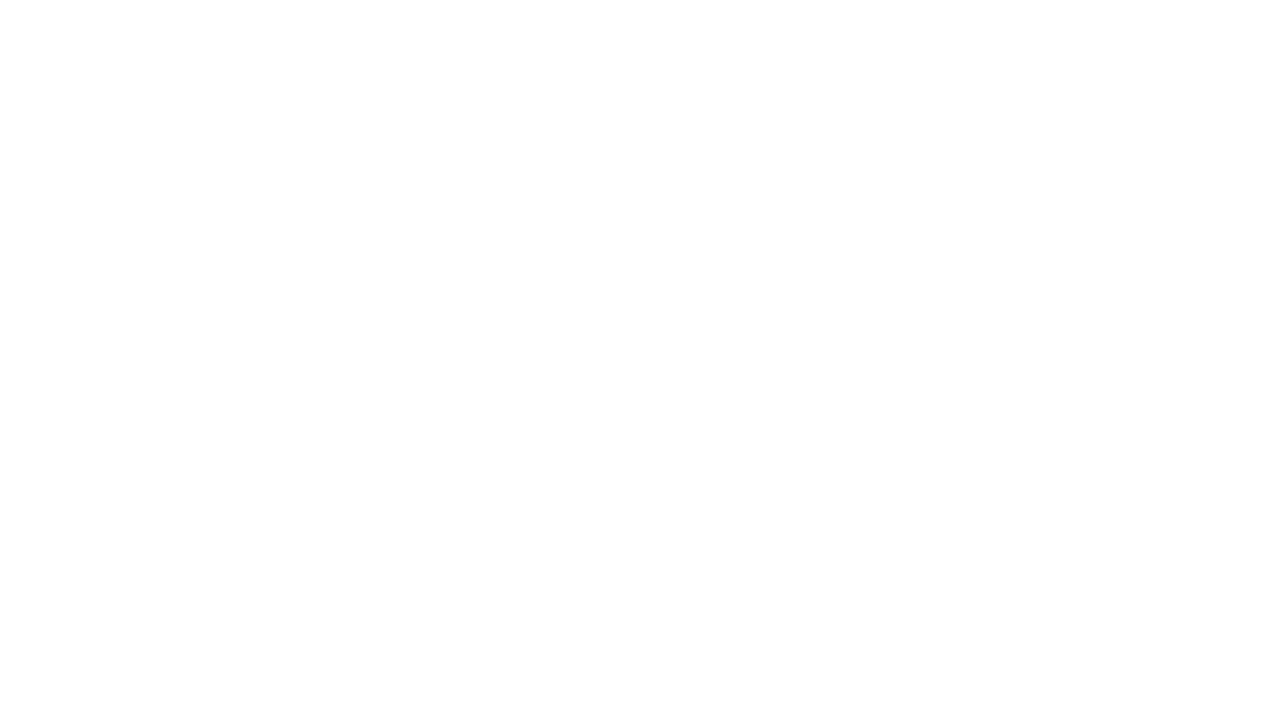
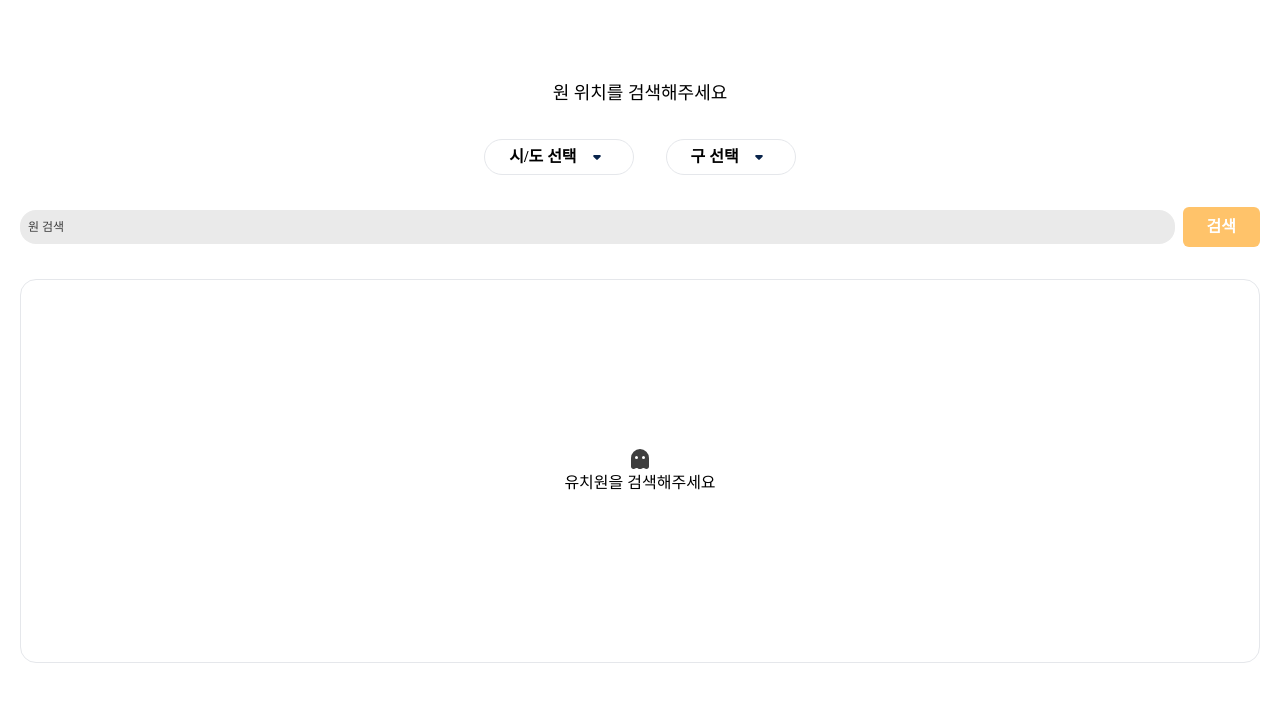
Before and after one commit to allkong/KidWe, a React (Vite) app in the folder front-end/: page /register/kindergarten/search in a window 1280 px wide. Before the commit this address had no page. Shown: the top 702 px of the page. Built offline with nearby package versions, Linux system fonts and the light colour scheme; a web font is replaced by a local one.

Commit message:
feat : KindergartenSearch page, KindergartenItem component 구현
- molecules : Item/KindergartenItem
- pages : sign-up/KindergartenSearch

```diff
--- a/front-end/src/App.tsx
+++ b/front-end/src/App.tsx
@@ -4,10 +4,11 @@ import Home from '@/pages/Home';
 import AttentdanceManagement from '@/pages/attendance/AttendanceManagement';
 import KindergartenManagement from '@/pages/KindergartenManagement';
 import LoginMain from '@/pages/login/LoginMain';
-import SignUpMain from '@/pages/sign-up/SignUpMain';
+import RoleSelect from '@/pages/sign-up/RoleSelect';
 import Register from '@/pages/sign-up/Register';
-import RegisterKindergarden from '@/pages/sign-up/RegisterKindergarden';
+import RegisterKindergarten from '@/pages/sign-up/RegisterKindergarten';
 import RegisterCompleted from '@/pages/sign-up/RegisterCompleted';
+import KindergartenSearch from '@/pages/sign-up/KindergartenSearch';
 const App: React.FC = () => {
   return (
     <div>
@@ -16,12 +17,16 @@ const App: React.FC = () => {
         <Routes>
           <Route path="/" element={<Home />}></Route>
           <Route path="/attendance" element={<AttentdanceManagement />}></Route>
-          <Route path="/signup" element={<SignUpMain />}></Route>
+          <Route path="/signup" element={<RoleSelect />}></Route>
           <Route path="/login" element={<LoginMain />}></Route>
           <Route path="/register" element={<Register />}></Route>
           <Route
-            path="/register/kindergarden"
-            element={<RegisterKindergarden />}
+            path="register/kindergarten/search"
+            element={<KindergartenSearch />}
+          ></Route>
+          <Route
+            path="/register/kindergarten"
+            element={<RegisterKindergarten />}
           ></Route>
           <Route
             path="/kindergarten/*"
--- /dev/null
+++ b/front-end/src/components/molecules/Item/KindergartenItem.tsx
@@ -0,0 +1,26 @@
+import React from 'react';
+import Button from '@/components/atoms/Button/Button';
+
+interface KindergartenItemProps {
+  name: string;
+  address: string;
+  onClick: () => void;
+}
+
+const KindergartenItem: React.FC<KindergartenItemProps> = ({
+  name,
+  address,
+  onClick,
+}: KindergartenItemProps) => {
+  return (
+    <div className="border-b p-4 mb-4 flex justify-between items-center">
+      <div className="space-y-2 flex flex-col">
+        <h2 className="text-lg text-primary">{name}</h2>
+        <p className="text-sm">{address}</p>
+      </div>
+      <Button label="선택" size="small" onClick={onClick} />
+    </div>
+  );
+};
+
+export default KindergartenItem;
--- /dev/null
+++ b/front-end/src/pages/sign-up/KindergartenSearch.tsx
@@ -0,0 +1,141 @@
+import React, {useState} from 'react';
+import Dropdown from '@/components/atoms/Dropdown/Dropdown';
+import SelectButton from '@/components/atoms/Button/SelectButton';
+import InputForm from '@/components/molecules/InputForm/InputForm';
+import NoResult from '@/components/atoms/NoResult';
+import KindergartenItem from '@/components/molecules/Item/KindergartenItem';
+import {useNavigate} from 'react-router-dom';
+
+const KindergartenSearch: React.FC = () => {
+  const [isCityDropDown, setIsCityDropDown] = useState(false);
+  const [isDistrictDropDown, setIsDistrictDropDown] = useState(false);
+  const [selectedCity, setSelectedCity] = useState('시/도 선택');
+  const [selectedDistrict, setSelectedDistrict] = useState('구 선택');
+  const [inputValue, setInputValue] = useState('원 검색');
+  const [searchResult, setSearchResult] = useState('');
+  const navigate = useNavigate();
+
+  const handleKindergartenSearchButtonClick = () => {
+    navigate('/register/kindergarten/completed');
+  };
+
+  const handleCitySelect = (city: string) => {
+    setSelectedCity(city);
+    setIsCityDropDown(false);
+  };
+  const handleDistrictSelect = (district: string) => {
+    setSelectedDistrict(district);
+    setIsDistrictDropDown(false);
+  };
+  const handleSearch = () => {
+    setSearchResult(inputValue);
+  };
+  const handleFocus = () => {
+    if (inputValue === '원 검색') {
+      setInputValue('');
+    }
+  };
+  const handleKeyDown = (event: React.KeyboardEvent<HTMLInputElement>) => {
+    if (event.key === 'Enter') {
+      handleSearch();
+    }
+  };
+
+  return (
+    <div className="min-h-screen space-y-8 py-6 pt-20 flex flex-col items-center  w-full h-full px-5">
+      <p className="text-lg">원 위치를 검색해주세요</p>
+      <div className="flex items-center space-x-8">
+        {/* 첫 dropdown은 시 */}
+        <div>
+          <SelectButton
+            label={selectedCity}
+            onClick={() => setIsCityDropDown(!isCityDropDown)}
+          />
+          {isCityDropDown && (
+            <div className="absolute mt-2 bg-white">
+              <Dropdown isOpen={true}>
+                <Dropdown.Option
+                  text={'option1'}
+                  onClick={() => handleCitySelect('option1')}
+                ></Dropdown.Option>
+                <Dropdown.Divider></Dropdown.Divider>
+                <Dropdown.Option
+                  text={'option2'}
+                  onClick={() => handleCitySelect('option2')}
+                ></Dropdown.Option>
+                <Dropdown.Divider></Dropdown.Divider>
+                <Dropdown.Option
+                  text={'option3'}
+                  onClick={() => handleCitySelect('option3')}
+                ></Dropdown.Option>
+              </Dropdown>
+            </div>
+          )}
+        </div>
+        {/* 두 번째 dropdown은 군구 */}
+        <div>
+          <SelectButton
+            label={selectedDistrict}
+            onClick={() => setIsDistrictDropDown(!isDistrictDropDown)}
+          />
+          {isDistrictDropDown && (
+            <div className="absolute mt-2 bg-white">
+              <Dropdown isOpen={true}>
+                <Dropdown.Option
+                  text={'option1'}
+                  onClick={() => handleDistrictSelect('option1')}
+                ></Dropdown.Option>
+                <Dropdown.Divider></Dropdown.Divider>
+                <Dropdown.Option
+                  text={'option2'}
+                  onClick={() => handleDistrictSelect('option2')}
+                ></Dropdown.Option>
+                <Dropdown.Divider></Dropdown.Divider>
+                <Dropdown.Option
+                  text={'option3'}
+                  onClick={() => handleDistrictSelect('option3')}
+                ></Dropdown.Option>
+              </Dropdown>
+            </div>
+          )}
+        </div>
+      </div>
+      <InputForm
+        inputValue={inputValue}
+        buttonLabel="검색"
+        onClick={handleSearch}
+        setValue={setInputValue}
+        onFocus={handleFocus}
+        onKeyDown={handleKeyDown}
+      ></InputForm>
+      <div className=" w-full min-h-96 flex border rounded-lg ">
+        {searchResult === '원 검색' || searchResult === '' ? (
+          <div className="w-full flex items-center justify-center  ">
+            <NoResult text="유치원을 검색해주세요" />
+          </div>
+        ) : (
+          <div className="w-full">
+            <KindergartenItem
+              name="싸피 유치원"
+              address="서울특별시 테헤란로 212 멀티캠퍼스"
+            />
+            <KindergartenItem
+              name="싸피 유치원2"
+              address="서울특별시 테헤란로 2123 멀티캠퍼스"
+            />
+            <KindergartenItem
+              name="싸피 유치원3"
+              address="서울특별시 테헤란로 2124 멀티캠퍼스"
+            />
+            <KindergartenItem
+              name="싸피 유치원4"
+              address="서울특별시 테헤란로 2125 멀티캠퍼스"
+            />
+          </div>
+        )}
+      </div>
+    </div>
+  );
+};
+
+export default KindergartenSearch;
```
Also changed, not shown: 1 other file (tests, documents, lock files or other folders).
